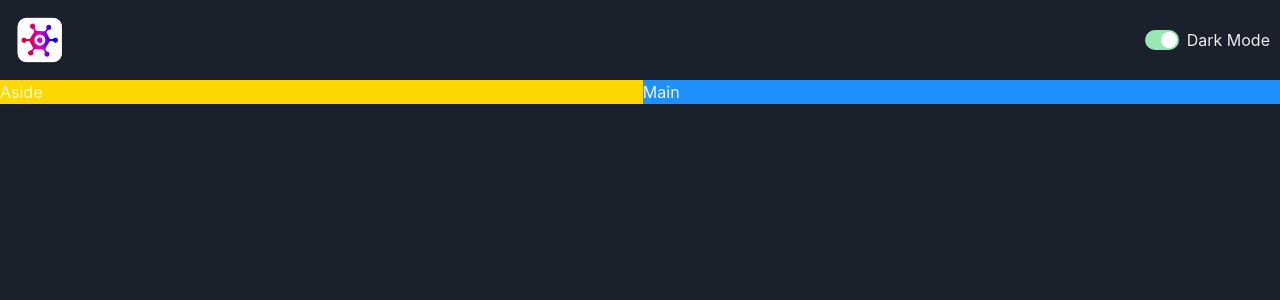
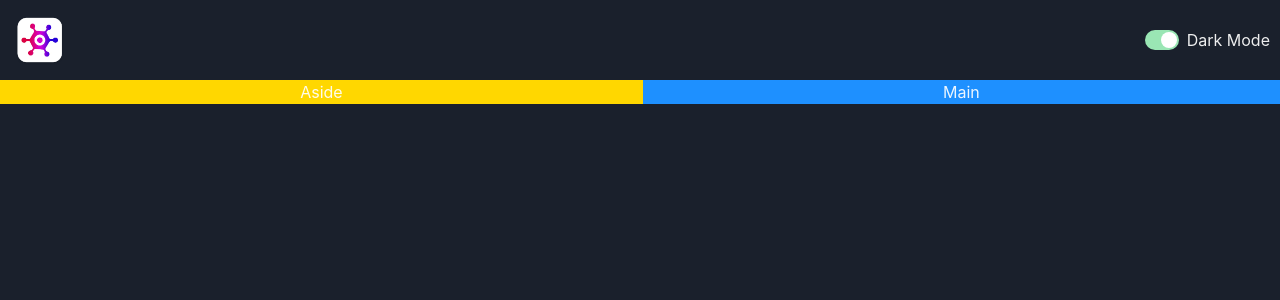
Before and after one commit to webdeveden/game-hub, a React (Vite) app: page / in a window 1280 px wide. Shown: the top 300 px of the page. Built offline with nearby package versions, Linux system fonts and the light colour scheme.

Commit message:
aligning text center

```diff
--- a/src/App.tsx
+++ b/src/App.tsx
@@ -13,11 +13,11 @@ function App() {
         <NavBar />
       </GridItem>
       <Show above="lg">
-        <GridItem area="aside" bg="gold">
+        <GridItem area="aside" bg="gold" textAlign={"center"}>
           Aside
         </GridItem>
       </Show>
-      <GridItem area="main" bg="dodgerblue">
+      <GridItem area="main" bg="dodgerblue" textAlign={"center"}>
         Main
       </GridItem>
     </Grid>
```
